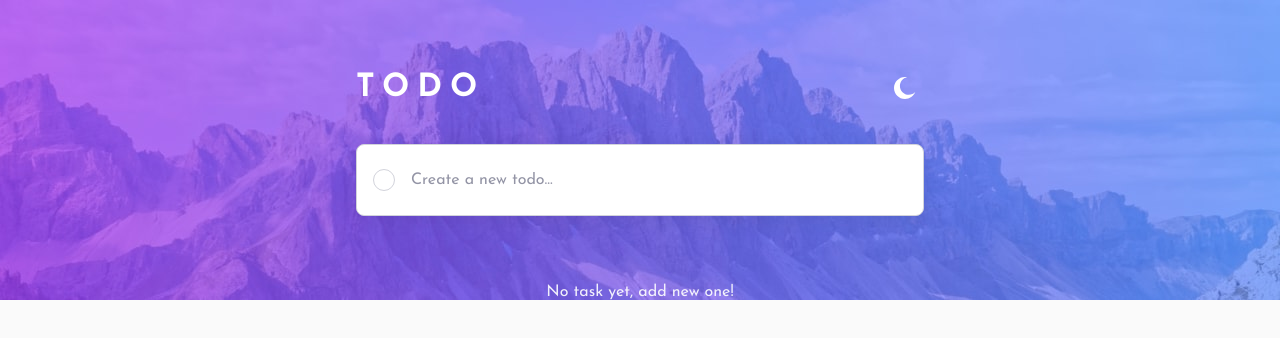
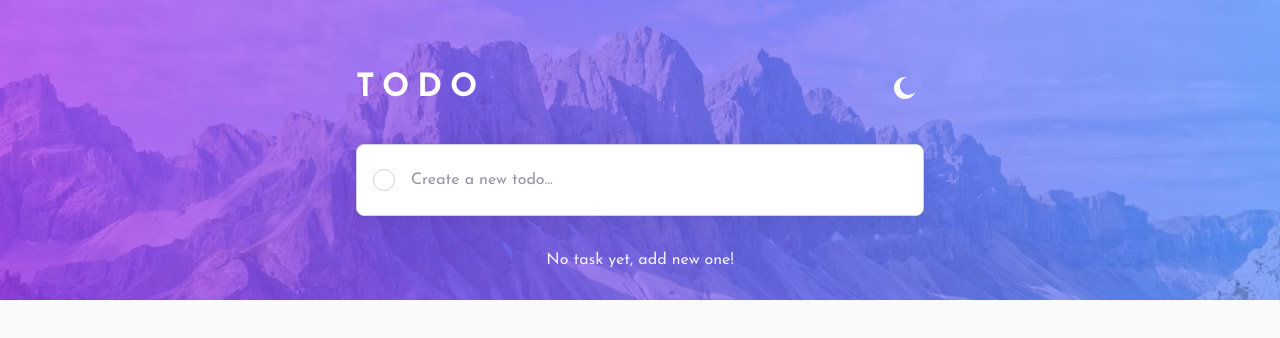
Before and after one commit to BirukL137/Todo-App-Frontend-Mentor, a React (Vite) app: page / in a window 1280 px wide. Shown: the top 338 px of the page. Built offline with nearby package versions, Linux system fonts and the light colour scheme.

Commit message:
final component style file

```diff
--- a/src/styles/components.css
+++ b/src/styles/components.css
@@ -303,7 +303,7 @@
 }
 
 .todo-empty {
-  margin-top: var(--space-900);
+  margin-top: var(--space-600);
   text-align: center;
   color: #fff;
   font-size: 1rem;
```
